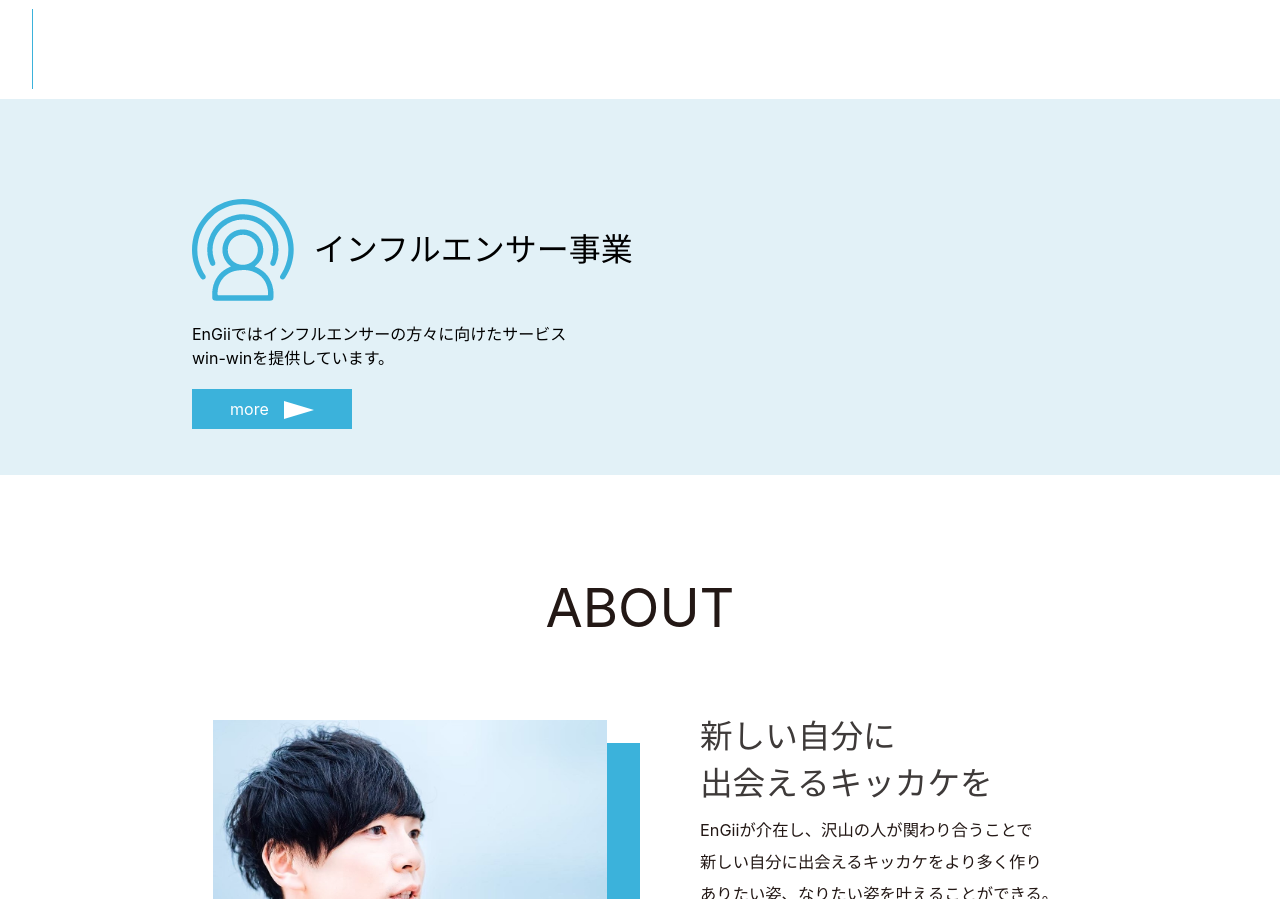
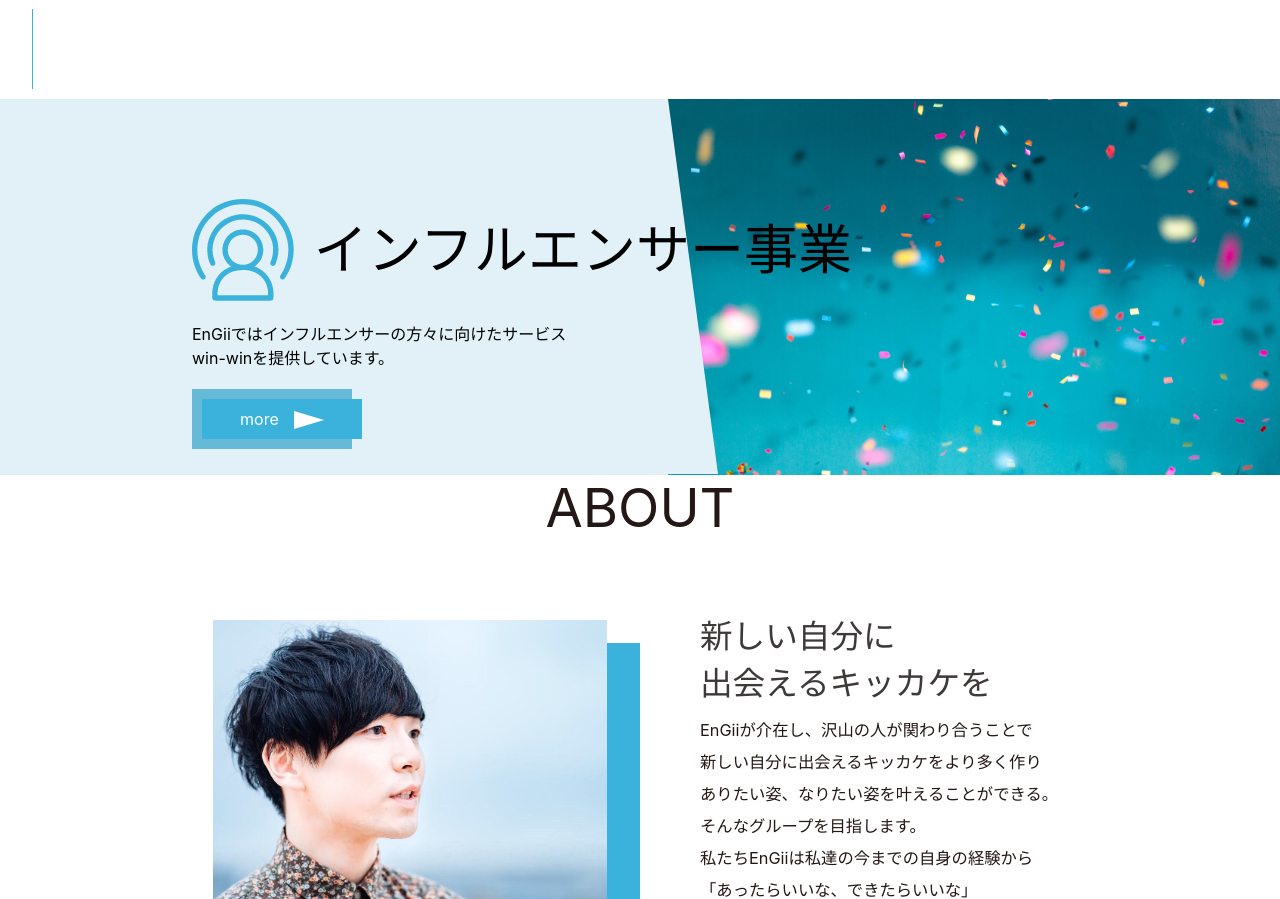
Before and after one commit to reiji-0720/EnGii-HP-recreate, a Nuxt app: page / in a window 1280 px wide. Shown: the part 1764-2663 px from the top of the page. Built offline with nearby package versions, Linux system fonts and the light colour scheme.

Commit message:
インフルエンサー

```diff
--- a/components/influencer.vue
+++ b/components/influencer.vue
@@ -1,56 +1,150 @@
 <template>
-    <div class="influencer-main-container">
+  <div class="main-container">
+    <div class="influencerleft">
       <div class="title-box">
-            <img src="~/assets/influencer-logo.png" class="influencerLogo" width="15%">
-            <h1>インフルエンサー事業</h1>
+        <img src="~/assets/influencer-logo.png" class="influencerLogo" width="15%" />
+        <h1 class="influencerhead">インフルエンサー事業</h1>
       </div>
       <div class="content">
-            <p>EnGiiではインフルエンサーの方々に向けたサービス<br>
-            win-winを提供しています。</p>
+        <p>
+          EnGiiではインフルエンサーの方々に向けたサービス
+          <br />win-winを提供しています。
+        </p>
       </div>
       <div class="btn-more">
         <nuxt-link to class="influencer">
+
           <btnMore />
         </nuxt-link>
       </div>
     </div>
+
+    <div class="influencerImg"></div>
+  </div>
 </template>
 <script>
-import btnMore from '~/components/parts/btnMore'
+import btnMore from '~/components/parts/btnMore.vue'
 
 export default {
-  components: {
+	components:{
 		btnMore
 	}
 };
+
 </script>
+
+
+
+
 <style scoped>
-    .influencer-main-container{
-        height:375.97px;
+.main-container {
+  height: 375.97px;
   background-color: #e2f1f7;
   padding: 0 15%;
 }
-    .title-box{
-        padding-top:100px;
-        display:flex;
+.title-box {
+  padding-top: 100px;
+  display: flex;
 }
-    h1{
-        line-height:101.65px;
+h1 {
+  line-height: 101.65px;
   padding-left: 20px;
   font-weight: 100;
 }
-    .influencerLogo{
-        height:101.65px;
-        width:101.65px;
+.influencerLogo {
+  height: 101.65px;
+  width: 101.65px;
 }
-    .content{
+.content {
   margin-top: 20px;
   text-align: left;
 }
-    .btn-more{
+.btn-more {
   padding-top: 20px;
-        text-align:left;
-
+  text-align: left;
+}
+.influencer {
+  padding: 10px;
+  text-align: center;
+  display: inline-block;
+  vertical-align: middle;
+  /* height: 60px; */
+  /* width: 159.89px; */
+  /* background-color: #66bad7; */
+  text-decoration: none;
+  color: #ffffff;
+  font-size: 16px;
+}
+.influencerleft {
+  /* float: left; */
+}
+.main-container {
+  height: 375.97px;
+  background-color: #e2f1f7;
+  padding: 0 0 0 15%;
+  width: 100%;
+  display: flex;
+  float: left;
+  position: relative;
+  z-index: 900;
+}
+.title-box {
+  padding-top: 100px;
+  display: flex;
+}
+.influencerhead {
+  line-height: 101.65px;
+  padding-left: 20px;
+  font-weight: 100;
+  font-size: 54px;
 }
 
+.influencerImg::after {
+  left: 0;
+  content: "";
+  height: 0;
+  width: 0;
+  border-bottom: 375.97px solid #e2f1f7;
+  border-right: 50px solid transparent;
+  /* border-top: 50px solid white;
+  border-left: 50px solid yellow; */
+  display: block;
+}
+.influencerLogo {
+  height: 101.65px;
+  width: 101.65px;
+}
+.content {
+  margin-top: 20px;
+  text-align: left;
+}
+.btn-more {
+  padding-top: 20px;
+  text-align: left;
+  float: left;
+}
+.influencer {
+  padding: 10px;
+  text-align: center;
+  display: inline-block;
+  vertical-align: middle;
+  /* height: 60px; */
+  width: 159.89px;
+  background-color: #66bad7;
+  text-decoration: none;
+  color: #ffffff;
+  font-size: 16px;
+}
+
+.influencerImg {
+  display: inline-block;
+  background-image: url("~@/assets/influence.jpg");
+  background-size: cover;
+  background-position: center;
+  height: 375.97px;
+  width: 612px;
+  position: absolute;
+  right: 0;
+  z-index: -1;
+}
 </style>
```
Lines whose indentation alone changed are shown as unchanged.
